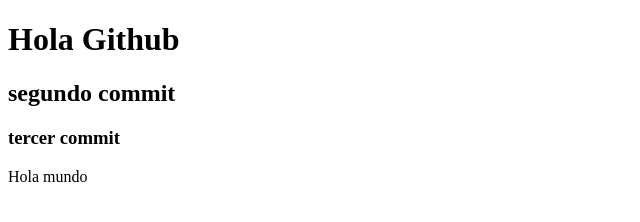
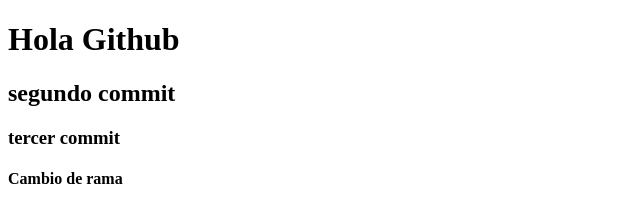
Before and after one commit to LautaroTresca/mi-primer-repositorio, a plain HTML site: page index.html in a window 1280 px wide. Shown: the full height of the page, 0-640 px from the left. Drawn offline with Linux system fonts and the light colour scheme.

Commit message:
agregamos un h4 a la nueva rama

```diff
--- a/index.html
+++ b/index.html
@@ -11,6 +11,6 @@
     <h1>Hola Github</h1>
     <h2>segundo commit</h2>
     <h3>tercer commit</h3>
-    <p>Hola mundo</p>
+    <h4>Cambio de rama</h4>
 </body>
 </html>
```
